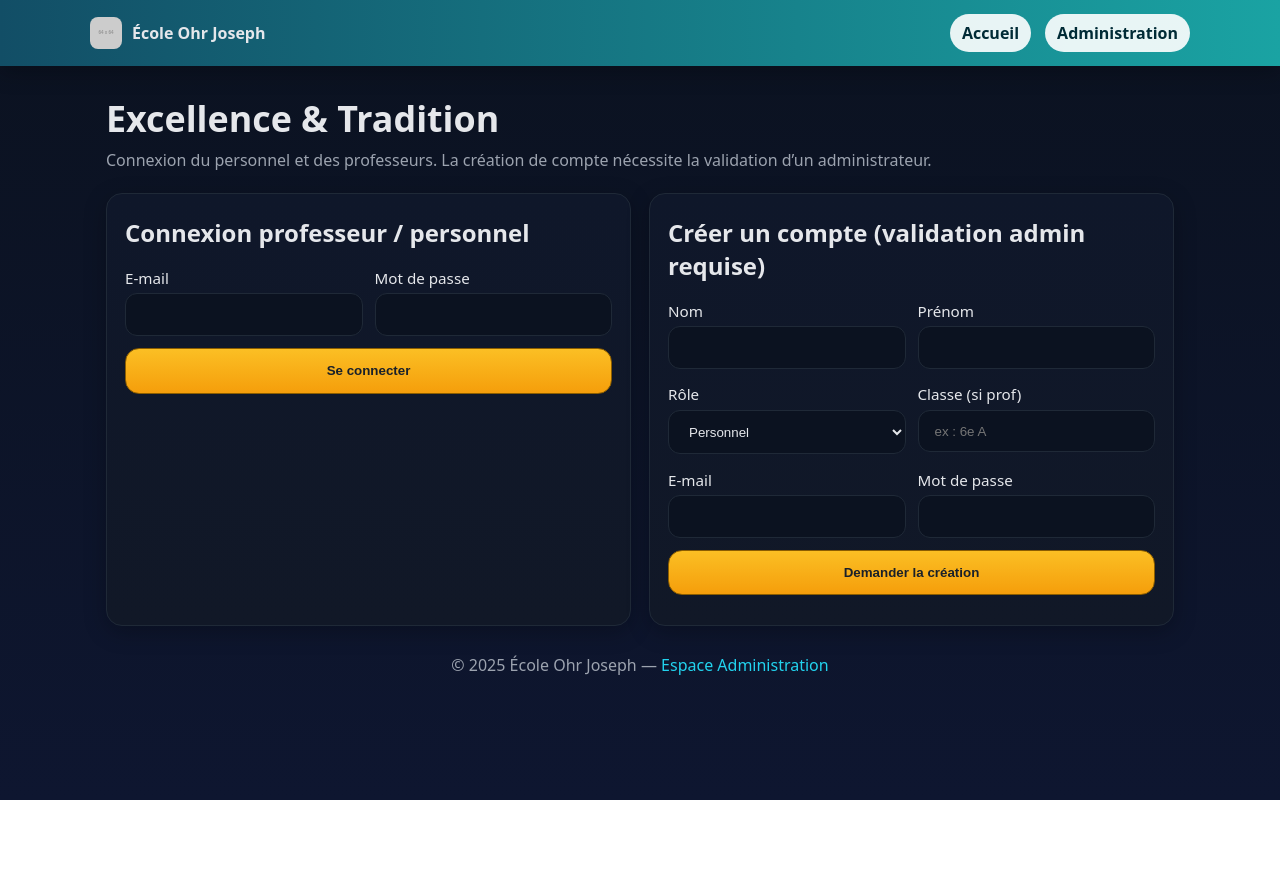
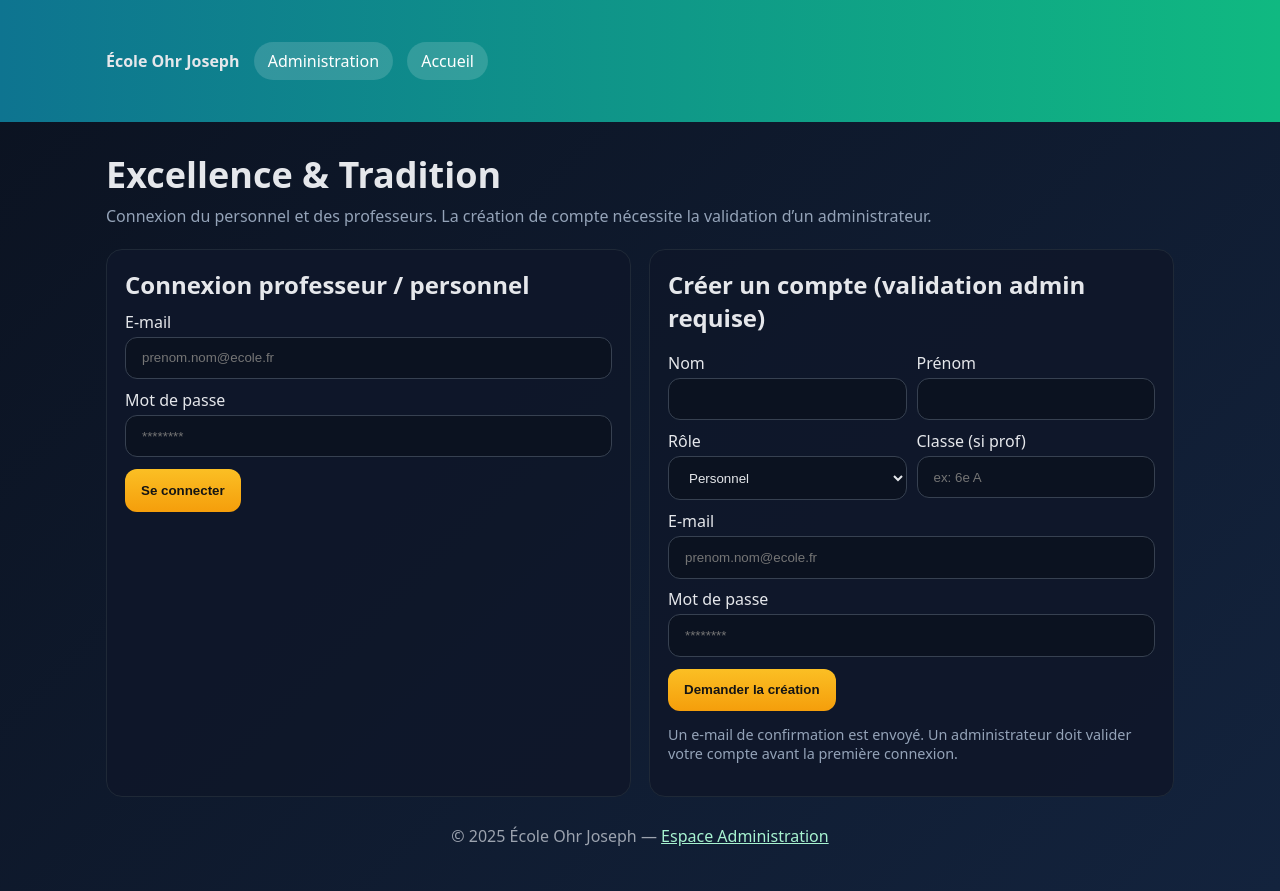
Before and after one commit to j2151348-sketch/Essai2, a plain HTML site: page index.html in a window 1280 px wide. Before the commit the page ends 800 px from the top, so only its background shows below. Drawn offline with Linux system fonts and the light colour scheme; placeholder pictures from the web are drawn by us.

Commit message:
Update index.html

```diff
--- a/index.html
+++ b/index.html
@@ -3,246 +3,133 @@
 <head>
   <meta charset="utf-8" />
   <meta name="viewport" content="width=device-width, initial-scale=1" />
-  <title>École Ohr Joseph — Espace personnel</title>
-  <meta name="description" content="Connexion professeur/personnel et création de compte pour le site de l’École Ohr Joseph." />
+  <title>École Ohr Joseph — Connexion & Inscriptions personnel</title>
+  <meta name="color-scheme" content="light dark">
   <style>
-    :root{
-      --bg:#0b1220;         /* fond sombre lisible */
-      --panel:#0f172a;      /* cartes */
-      --panel-2:#111827;
-      --text:#e5e7eb;       /* texte principal */
-      --muted:#9ca3af;      /* texte secondaire */
-      --accent:#fbbf24;     /* jaune des boutons */
-      --accent-2:#22d3ee;   /* azur pour liens */
-      --border:#1f2937;     /* bordures discrètes */
-      --danger:#ef4444;     /* rouge erreurs */
-      --success:#22c55e;    /* vert succès */
-      --radius:16px;
-      --shadow:0 6px 22px rgba(0,0,0,.25);
-    }
+    :root{--bg:#0b1020;--panel:#0f172a;--muted:#94a3b8;--text:#e5e7eb;--brand:#22c55e;--brand2:#f59e0b;--error:#ef4444;--ok:#10b981}
     *{box-sizing:border-box}
-    html,body{height:100%}
-    body{
-      margin:0;background:linear-gradient(180deg,#0b1220 0%,#0e1630 100%);
-      color:var(--text);font-family:system-ui,-apple-system,Segoe UI,Roboto,Helvetica,Arial,sans-serif;
-    }
-    header{
-      position:sticky;top:0;z-index:10;
-      background:linear-gradient(90deg,#124e66,#1aa3a3);
-      padding:14px 18px;box-shadow:var(--shadow);
-    }
-    .bar{max-width:1100px;margin:auto;display:flex;align-items:center;gap:18px}
-    .brand{display:flex;align-items:center;gap:10px;font-weight:700}
-    .brand img{width:32px;height:32px;border-radius:8px}
-    nav{margin-left:auto;display:flex;gap:14px;flex-wrap:wrap}
-    nav a{color:#002b36;background:rgba(255,255,255,.9);text-decoration:none;padding:8px 12px;border-radius:999px;font-weight:600}
-    nav a:hover{background:#fff}
-
-    main{max-width:1100px;margin:28px auto;padding:0 16px}
-    .hero{margin:6px 0 22px}
-    .hero h1{font-size:clamp(26px,2.8vw,36px);margin:.2rem 0 .4rem}
-    .hero p{color:var(--muted);margin:0}
-
-    .grid{
-      display:grid;gap:18px;
-      grid-template-columns:repeat(12,1fr);
-    }
-    .card{
-      grid-column:span 12;
-      background:linear-gradient(180deg,var(--panel),var(--panel-2));
-      border:1px solid var(--border);border-radius:var(--radius);
-      box-shadow:var(--shadow);padding:18px;
-    }
-    @media (min-width:900px){
-      .card{grid-column:span 6}
-    }
-    .card h2{margin:.2rem 0 1rem}
-    .row{display:flex;gap:12px;flex-wrap:wrap}
-    label{display:block;font-size:.95rem;margin:.2rem 0 .35rem}
-    input,select{
-      width:100%;padding:.8rem 1rem;border-radius:12px;
-      border:1px solid var(--border);background:#0b1220;color:var(--text);
-      outline:none;
-    }
-    input:focus,select:focus{border-color:#38bdf8;box-shadow:0 0 0 3px rgba(56,189,248,.2)}
-    .two{display:grid;gap:12px;grid-template-columns:1fr 1fr}
-    .btn{
-      display:inline-flex;align-items:center;justify-content:center;gap:.5rem;
-      padding:.9rem 1.1rem;border-radius:14px;border:1px solid #8b5d00;
-      background:linear-gradient(180deg,#fbbf24,#f59e0b);color:#19202a;
-      font-weight:700;cursor:pointer;width:100%;
-    }
-    .btn[disabled]{opacity:.6;cursor:not-allowed;filter:grayscale(20%)}
-    .msg{margin-top:.75rem;font-size:.95rem}
-    .msg.ok{color:var(--success)}
-    .msg.err{color:var(--danger)}
-    footer{max-width:1100px;margin:28px auto;padding:0 16px;color:var(--muted);text-align:center}
-    .link{color:var(--accent-2);text-decoration:none}
-    .link:hover{text-decoration:underline}
-    .small{font-size:.92rem;color:var(--muted)}
+    body{margin:0;font-family:system-ui,-apple-system,Segoe UI,Roboto,Helvetica,Arial,sans-serif;background:linear-gradient(135deg,#0b1220,#13233d);}
+    header{background:linear-gradient(90deg,#0e7490,#10b981);padding:14px 18px;color:#fff;position:sticky;top:0;z-index:10}
+    .wrap{max-width:1100px;margin:0 auto;padding:28px 16px;color:var(--text)}
+    h1{font-size:clamp(24px,3.2vw,36px);margin:0 0 6px}
+    p.lead{color:var(--muted);margin:0 0 22px}
+    nav a{display:inline-block;margin-right:10px;padding:8px 14px;border-radius:999px;background:rgba(255,255,255,.15);color:#fff;text-decoration:none}
+    .grid{display:grid;grid-template-columns:1fr;gap:18px}
+    @media(min-width:900px){.grid{grid-template-columns:1fr 1fr}}
+    .card{background:rgba(15,23,42,.9);border:1px solid #1f2937;border-radius:16px;padding:18px}
+    .card h2{margin:0 0 8px}
+    label{display:block;margin:.6rem 0 .25rem}
+    input,select{width:100%;padding:.8rem 1rem;border-radius:12px;border:1px solid #374151;background:#0b1220;color:#e5e7eb}
+    button{cursor:pointer;border:0;border-radius:12px;padding:.85rem 1rem;font-weight:600}
+    .btn-primary{background:linear-gradient(180deg,#fbbf24,#f59e0b);color:#141414}
+    .row{display:flex;gap:.8rem;flex-wrap:wrap}
+    .help{font-size:.9rem;color:var(--muted)}
+    .msg{margin-top:.75rem;padding:.65rem .8rem;border-radius:10px}
+    .msg.err{background:#331518;color:#fecaca;border:1px solid #7f1d1d}
+    .msg.ok{background:#0d2320;color:#a7f3d0;border:1px solid #065f46}
+    .footer{margin-top:28px;color:#9ca3af;text-align:center}
+    a.link{color:#a7f3d0}
+    .admin-link{display:inline-block;margin-left:10px}
   </style>
 </head>
 <body>
   <header>
-    <div class="bar">
-      <div class="brand">
-        <img src="https://dummyimage.com/64x64/ffffff/000000&text=OJ" alt="Ohr Joseph">
-        <span>École Ohr Joseph</span>
-      </div>
-      <nav>
-        <a href="/">Accueil</a>
-        <a href="/admin.html">Administration</a>
+    <div class="wrap">
+      <strong>École Ohr Joseph</strong>
+      <nav class="admin-link">
+        <a href="#admin" id="gotoAdmin">Administration</a>
+        <a href="#" id="gotoHome">Accueil</a>
       </nav>
     </div>
   </header>
 
-  <main>
-    <section class="hero">
+  <main class="wrap" id="home">
     <h1>Excellence & Tradition</h1>
-      <p>Connexion du personnel et des professeurs. La création de compte nécessite la validation d’un administrateur.</p>
-    </section>
+    <p class="lead">Connexion du personnel et des professeurs. La création de compte nécessite la validation d’un administrateur.</p>
 
     <div class="grid">
       <!-- Connexion -->
-      <article class="card" id="loginCard">
+      <section class="card">
         <h2>Connexion professeur / personnel</h2>
-        <div class="row two">
-          <div style="width:100%">
+        <form id="loginForm" autocomplete="off">
           <label for="loginEmail">E-mail</label>
-            <input id="loginEmail" type="email" inputmode="email" autocomplete="email" required />
+          <input id="loginEmail" name="email" type="email" required placeholder="prenom.nom@ecole.fr" />
+
+          <label for="loginPassword">Mot de passe</label>
+          <!-- IMPORTANT : name="password" -->
+          <input id="loginPassword" name="password" type="password" required minlength="8" placeholder="********" />
+
+          <div class="row" style="margin-top:12px">
+            <button class="btn-primary" type="submit">Se connecter</button>
           </div>
-          <div style="width:100%">
-            <label for="loginPass">Mot de passe</label>
-            <input id="loginPass" type="password" autocomplete="current-password" required />
+          <div id="loginMsg" class="msg" style="display:none"></div>
+        </form>
+      </section>
+
+      <!-- Création -->
+      <section class="card">
+        <h2>Créer un compte (validation admin requise)</h2>
+        <form id="registerForm" autocomplete="off">
+          <div class="row" style="gap:10px">
+            <div style="flex:1">
+              <label for="regName">Nom</label>
+              <input id="regName" name="name" required />
+            </div>
+            <div style="flex:1">
+              <label for="regSurname">Prénom</label>
+              <input id="regSurname" name="surname" required />
             </div>
           </div>
-        <div class="row" style="margin-top:12px">
-          <button id="loginBtn" class="btn">Se connecter</button>
-        </div>
-        <div id="loginMsg" class="msg small"> </div>
-      </article>
 
-      <!-- Création -->
-      <article class="card" id="registerCard">
-        <h2>Créer un compte (validation admin requise)</h2>
-
-        <div class="row two">
-          <div><label for="rName">Nom</label><input id="rName" required /></div>
-          <div><label for="rSurname">Prénom</label><input id="rSurname" required /></div>
-        </div>
-
-        <div class="row two" style="margin-top:12px">
-          <div>
-            <label for="rRole">Rôle</label>
-            <select id="rRole" required>
+          <div class="row" style="gap:10px">
+            <div style="flex:1">
+              <label for="regRole">Rôle</label>
+              <select id="regRole" name="role" required>
                 <option value="personnel">Personnel</option>
                 <option value="prof">Professeur</option>
               </select>
             </div>
-          <div>
-            <label for="rClasse">Classe (si prof)</label>
-            <input id="rClasse" placeholder="ex : 6e A" />
+            <div style="flex:1">
+              <label for="regClasse">Classe (si prof)</label>
+              <input id="regClasse" name="classe" placeholder="ex: 6e A" />
             </div>
           </div>
 
-        <div class="row two" style="margin-top:12px">
-          <div><label for="rEmail">E-mail</label><input id="rEmail" type="email" inputmode="email" autocomplete="email" required /></div>
-          <div><label for="rPass">Mot de passe</label><input id="rPass" type="password" autocomplete="new-password" required /></div>
+          <label for="regEmail">E-mail</label>
+          <input id="regEmail" name="email" type="email" required placeholder="prenom.nom@ecole.fr" />
+
+          <label for="regPassword">Mot de passe</label>
+          <!-- IMPORTANT : name="password" -->
+          <input id="regPassword" name="password" type="password" required minlength="8" placeholder="********" />
+
+          <div class="row" style="margin-top:12px">
+            <button class="btn-primary" type="submit">Demander la création</button>
+          </div>
+          <p class="help">Un e-mail de confirmation est envoyé. Un administrateur doit valider votre compte avant la première connexion.</p>
+          <div id="regMsg" class="msg" style="display:none"></div>
+        </form>
+      </section>
     </div>
 
-        <div class="row" style="margin-top:12px">
-          <button id="registerBtn" class="btn">Demander la création</button>
-        </div>
-        <div id="registerMsg" class="msg small"> </div>
-      </article>
-    </div>
+    <p class="footer">© 2025 École Ohr Joseph — <a class="link" href="/admin.html">Espace Administration</a></p>
   </main>
 
-  <footer>
-    <p>© 2025 École Ohr Joseph — <a class="link" href="/admin.html">Espace Administration</a></p>
-  </footer>
-<script type="module">
-  // Endpoints (garde-les si tes routes sont identiques)
-  const LOGIN_URL    = '/auth/login';
-  const REGISTER_URL = '/auth/register';
+  <!-- Section admin légère pour tester l'accès -->
+  <section class="wrap" id="admin" style="display:none">
+    <div class="card">
+      <h2>Administration rapide (validation des utilisateurs)</h2>
+      <form id="adminGate" class="row">
+        <input id="adminCode" type="password" placeholder="Code administrateur" required />
+        <button class="btn-primary" type="submit">Entrer</button>
+      </form>
+      <div id="adminMsg" class="msg" style="display:none"></div>
+      <div id="adminPanel" style="display:none">
+        <p class="help">Comptes en attente :</p>
+        <ul id="pendingList"></ul>
+      </div>
+    </div>
+  </section>
 
-  function show(el, msg, ok=false){
-    el.textContent = msg;
-    el.className = 'msg small ' + (ok ? 'ok' : 'err');
-  }
-  async function postJSON(url, data){
-    const res = await fetch(url, {
-      method: 'POST',
-      headers: {'Content-Type':'application/json'},
-      body: JSON.stringify(data)
-    });
-    let json = null;
-    try { json = await res.json(); } catch(e){}
-    return { ok: res.ok, status: res.status, data: json };
-  }
-
-  // --- Connexion ---
-  const loginBtn = document.getElementById('loginBtn');
-  const loginMsg = document.getElementById('loginMsg');
-  loginBtn.addEventListener('click', async () => {
-    const email = document.getElementById('loginEmail').value.trim();
-    const password  = document.getElementById('loginPass').value; // <-- password
-    if(!email || !password){ show(loginMsg,'Veuillez remplir les champs.'); return; }
-    loginBtn.disabled = true; show(loginMsg,'Connexion en cours…');
-
-    // IMPORTANT: le serveur attend { email, password }
-    const res = await postJSON(LOGIN_URL, { email, password });
-    loginBtn.disabled = false;
-
-    if(res.ok){
-      show(loginMsg, res?.data?.message || 'Connecté !', true);
-      setTimeout(()=> location.href='/admin.html', 600);
-    } else {
-      const msg = res?.data?.error || res?.data?.message || `Erreur ${res.status}`;
-      show(loginMsg, msg);
-    }
-  });
-
-  // --- Création de compte ---
-  const registerBtn = document.getElementById('registerBtn');
-  const registerMsg = document.getElementById('registerMsg');
-  registerBtn.addEventListener('click', async () => {
-    const payload = {
-      name:    document.getElementById('rName').value.trim(),
-      surname: document.getElementById('rSurname').value.trim(),
-      role:    document.getElementById('rRole').value,
-      classe:  document.getElementById('rClasse').value.trim(),
-      email:   document.getElementById('rEmail').value.trim(),
-      password:document.getElementById('rPass').value        // <-- password
-    };
-    if(!payload.name || !payload.surname || !payload.email || !payload.password){
-      show(registerMsg,'Veuillez compléter tous les champs requis.'); return;
-    }
-    registerBtn.disabled = true; show(registerMsg,'Envoi de la demande…');
-
-    // IMPORTANT: le serveur attend { name, surname, role, classe, email, password }
-    const res = await postJSON(REGISTER_URL, payload);
-    registerBtn.disabled = false;
-
-    if(res.ok){
-      show(registerMsg, res?.data?.message || 'Demande envoyée. Vérifiez vos e-mails.', true);
-    } else {
-      const msg = res?.data?.error || res?.data?.message || `Erreur ${res.status}`;
-      show(registerMsg, msg);
-    }
-  });
-
-  // Accessibilité: Enter pour valider
-  for (const id of ['loginEmail','loginPass']) {
-    document.getElementById(id).addEventListener('keydown', (e)=>{
-      if(e.key==='Enter') loginBtn.click();
-    });
-  }
-  for (const id of ['rName','rSurname','rClasse','rEmail','rPass']) {
-    const el = document.getElementById(id);
-    el && el.addEventListener('keydown',(e)=>{ if(e.key==='Enter') registerBtn.click(); });
-  }
-</script>
-
+  <script type="module" src="/assets/app.js"></script>
 </body>
 </html>
```
Lines whose indentation alone changed are shown as unchanged.
